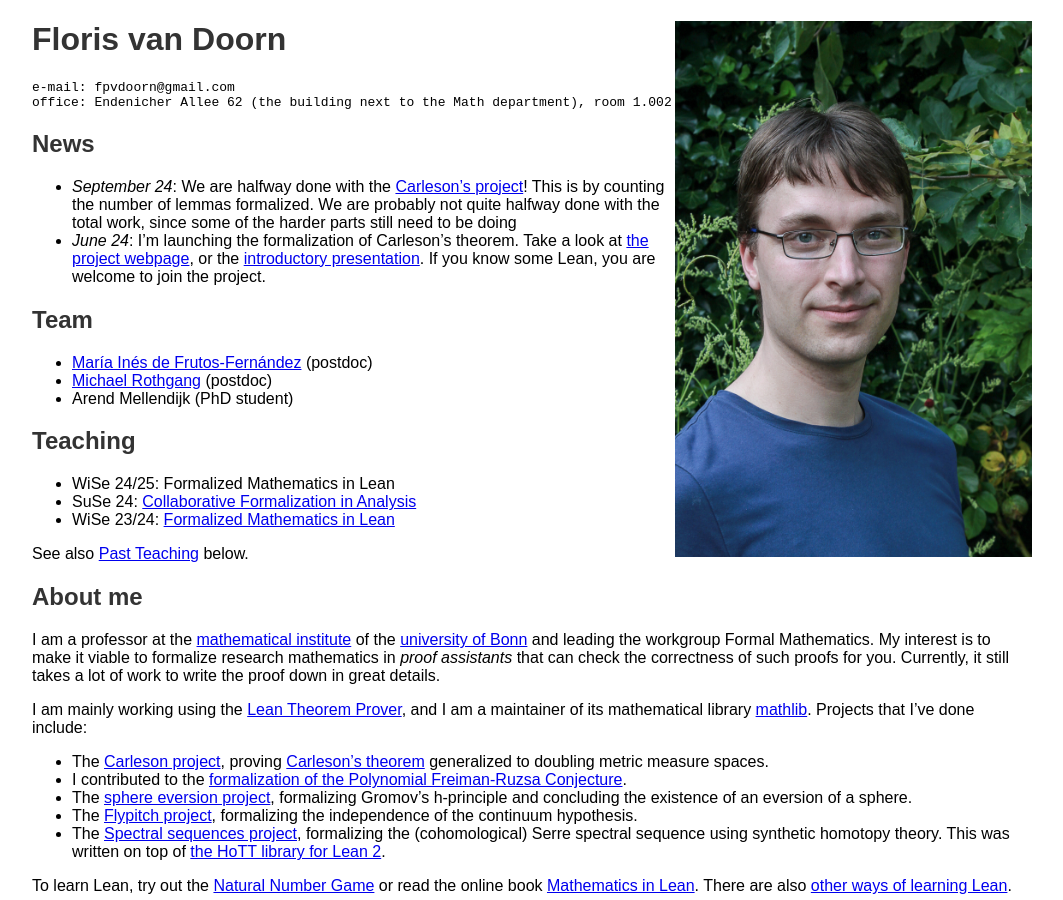
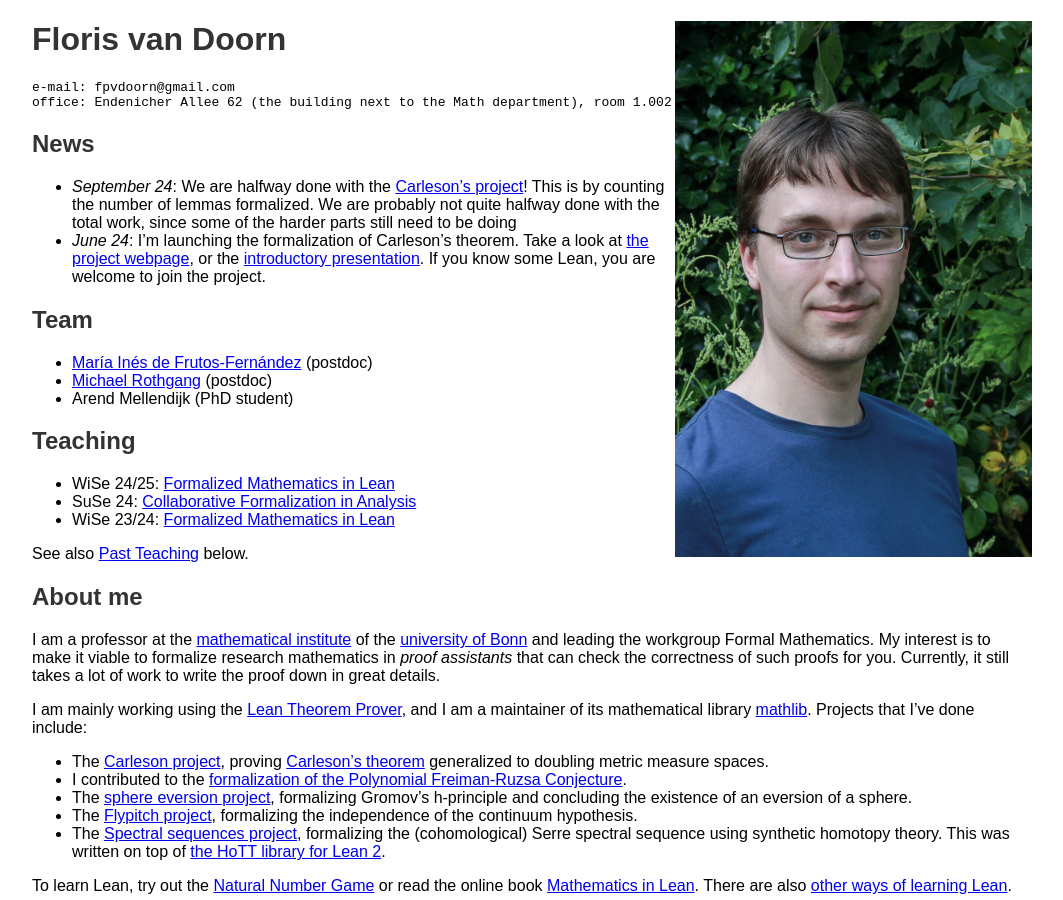
Before and after one commit to fpvandoorn/fpvandoorn.github.io, a Jekyll site: the page built from index.md, in a window 1280 px wide and 900 px high. Shown: the whole window, without its empty margins (108-1171 px from the left). Built offline with Jekyll 4.4.1, drawn with Linux system fonts in a browser that asks for light colours; our own code applies the rules of GitHub Pages for plain Markdown files; part of the change alters nothing that is shown.

```diff
--- a/index.md
+++ b/index.md
@@ -35,7 +35,7 @@ Germany
 
 ## Teaching
 
-* WiSe 24/25: Formalized Mathematics in Lean <!-- todo: link -->
+* WiSe 24/25: [Formalized Mathematics in Lean](https://github.com/fpvandoorn/LeanCourse24/)
 * SuSe 24: [Collaborative Formalization in Analysis](https://github.com/fpvandoorn/BonnAnalysis/)
 * WiSe 23/24: [Formalized Mathematics in Lean](https://github.com/fpvandoorn/LeanCourse23/)
 
```
